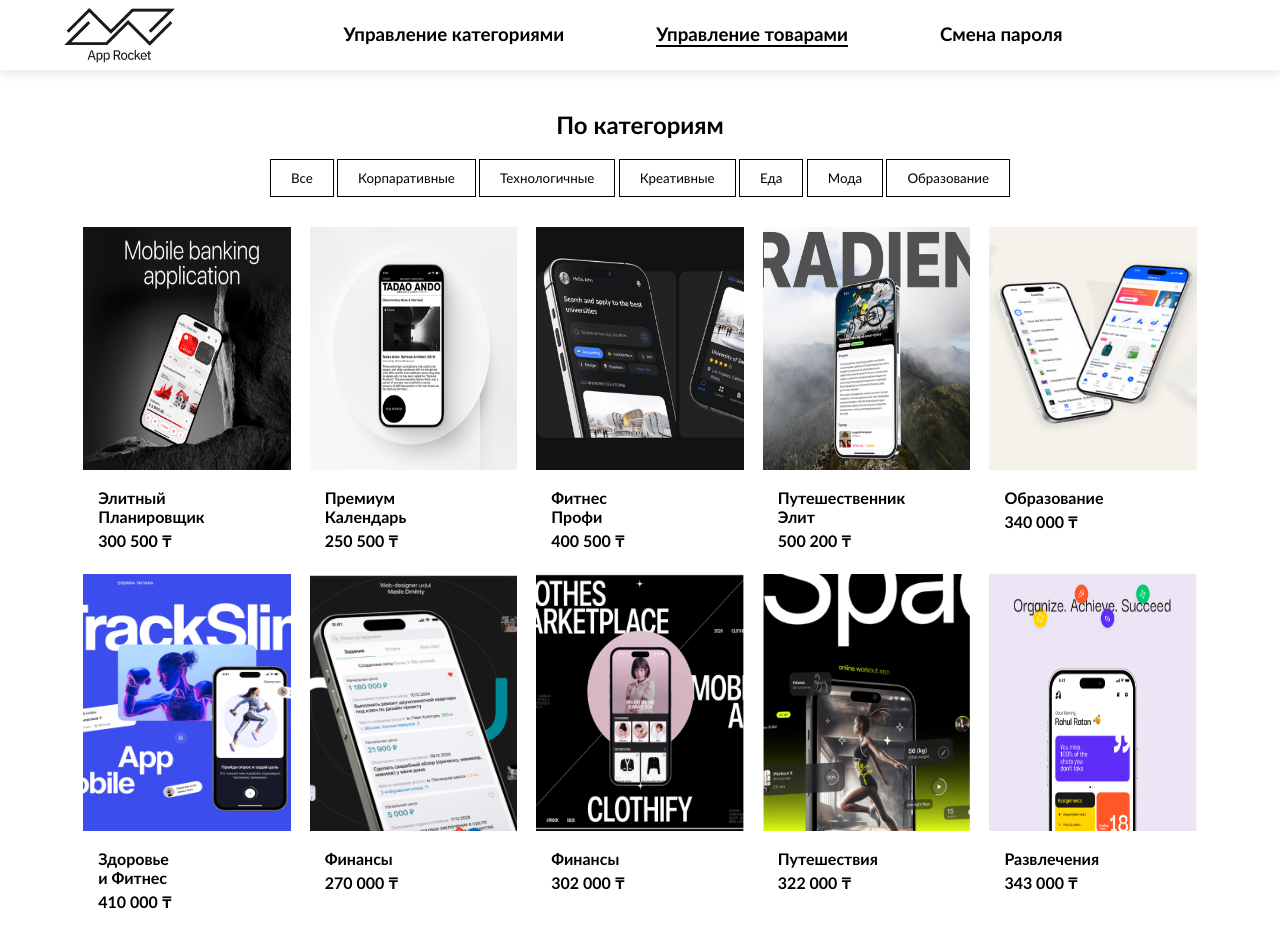
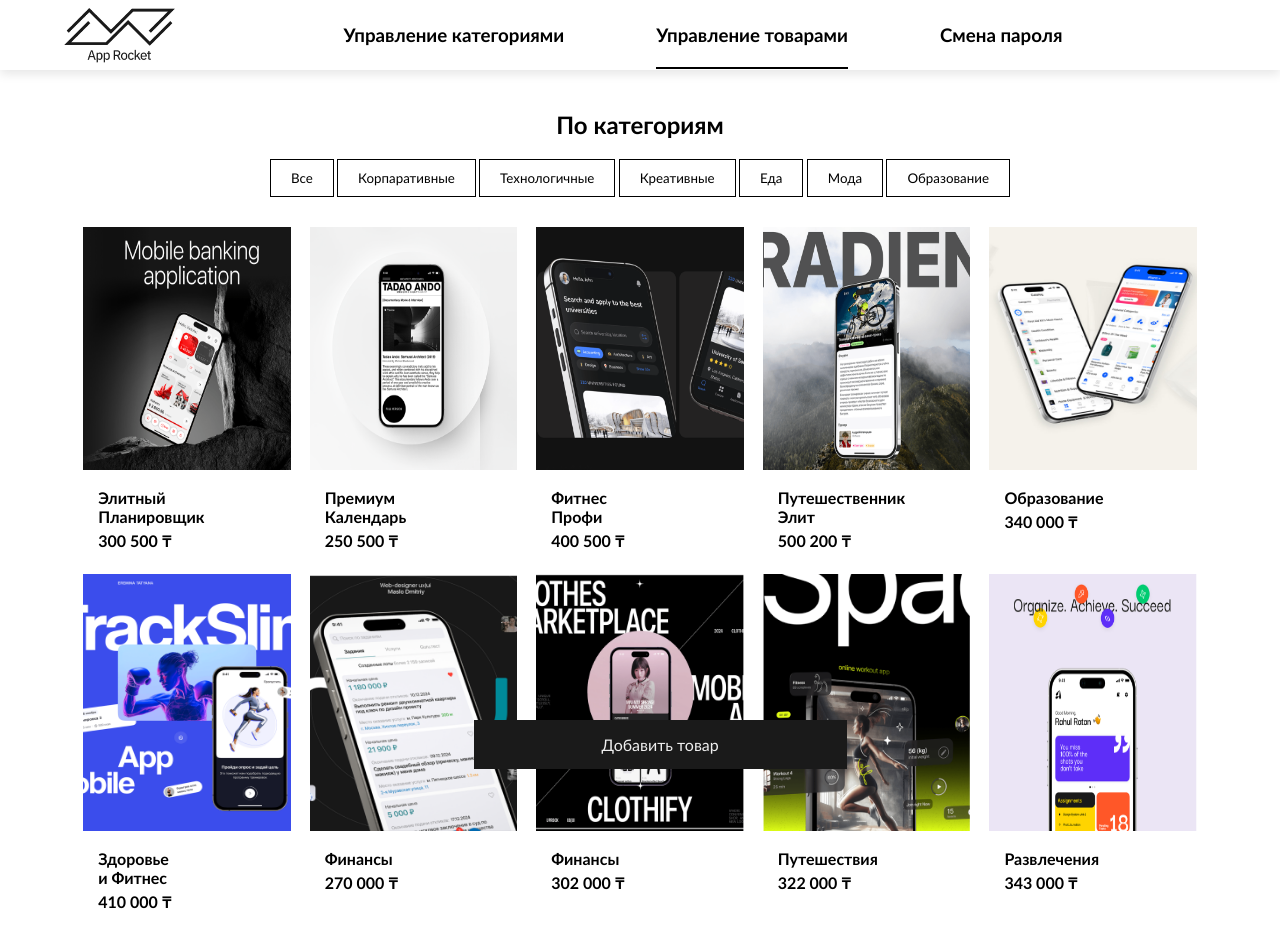
Before and after one commit to Elman2055/rocket-app, a React (Vite) app: page /admin/products in a window 1280 px wide. Built offline with nearby package versions, Linux system fonts and the light colour scheme.

Commit message:
create: admin pages

```diff
--- a/src/App.jsx
+++ b/src/App.jsx
@@ -17,6 +17,7 @@ import AdminLoginContainer from "./containers/adminLoginContainer/AdminLoginCont
 import AdminLayot from "./components/adminLayot/AdminLayot";
 import AdminCategoriesContainer from "./containers/adminCategoriesContainer/AdminCategoriesContainer";
 import AdminProductsContainer from "./containers/adminProductsContainer/AdminProductsContainer";
+import ChangePasswordAdminContainer from "./containers/changePasswordAdminConainer/ChangePasswordAdminContainer";
 import { Provider } from "react-redux";
 import { store } from "./store";
 
@@ -44,7 +45,8 @@ const App = () => {
 
           <Route path="/admin" element={<AdminLayot />}>
             <Route path="categories" element={<AdminCategoriesContainer />} />
-            <Route path="products" element={<AdminProductsContainer/>}/>
+            <Route path="products" element={<AdminProductsContainer />} />
+            <Route path="password"element={<ChangePasswordAdminContainer/>}/>
           </Route>
         </Routes>
       </BrowserRouter>
--- a/src/components/adminLayot/AdminLayot.css
+++ b/src/components/adminLayot/AdminLayot.css
@@ -27,11 +27,17 @@
   text-decoration: none;
   color: black;
   font-weight: normal;
+  position: relative;
 }
 
-.navigationAdmin .activeLink {
-  border-bottom: 2px solid black;
-  font-weight: bold;
+.navigationAdmin .activeLink::after {
+  content: "";
+  position: absolute;
+  bottom: -103%;
+  left: 0;
+  width: 100%;
+  height: 1.5px;
+  background-color: black;
 }
 
 @media (min-width: 1024px) and (max-width: 1286px) {
--- a/src/components/adminProducts/AdminProducts.css
+++ b/src/components/adminProducts/AdminProducts.css
@@ -37,6 +37,7 @@ h2 {
 }
 
 .product-card {
+  cursor: pointer;
   width: 18%;
   overflow: hidden;
   text-align: left;
@@ -70,6 +71,18 @@ h2 {
   font-size: 16px;
   font-weight: bold;
   color: #000;
+}
+
+.addProductAdmin {
+  position: fixed;
+  top: 90%;
+  left: 37%;
+  font-size: 16px;
+  cursor: pointer;
+  border: none;
+  background-color: #1a1a1a;
+  color: #efefef;
+  padding: 15px 10%;
 }
 
 @media (min-width: 1024px) and (max-width: 1286px) {
--- a/src/components/adminProducts/AdminProducts.jsx
+++ b/src/components/adminProducts/AdminProducts.jsx
@@ -1,91 +1,22 @@
-import React, { useState } from "react";
-import { useAppSelector } from "../../store";
-import banckingApp from "../../../public/banckingApp.png";
-import calendarApp from "../../../public/calendarApp.png";
+import React from "react";
 import "./AdminProducts.css";
 
-const AdminProducts = () => {
-  const [activeCategory, setActiveCategory] = useState(null);
-
-  const {
-    products: { products },
-  } = useAppSelector((state) => state);
-
-  const categories = [
-    "Все",
-    "Корпаративные",
-    "Технологичные",
-    "Креативные",
-    "Еда",
-    "Мода",
-    "Образование",
-  ];
-
-  const handleCategoryClick = (category) => {
-    setActiveCategory(category);
-  };
-
-  const [selectedDiscount, setSelectedDiscount] = useState(null);
-  const [images, setImages] = useState([banckingApp, calendarApp]);
-
-  const handleFileChange = (event) => {
-    const files = Array.from(event.target.files);
-    setImages(files.map((file) => URL.createObjectURL(file)));
-  };
-
-  const handleDiscountClick = (value) => {
-    setSelectedDiscount(value);
-  };
-
+const AdminProducts = ({
+  activeCategory,
+  categories,
+  products,
+  showProductForm,
+  selectedProduct,
+  selectedDiscount,
+  images,
+  onCategoryClick,
+  onFileChange,
+  onDiscountClick,
+  onAddProductClick,
+  onProductClick,
+}) => {
+  if (showProductForm) {
     return (
-    <div className="categoriesContainerAdmin">
-      <h2 style={{ marginTop: "40px" }}>По категориям</h2>
-      <div className="categoriesAdminProd">
-        {categories.map((category, index) => (
-          <button
-            key={index}
-            className={`category-btn ${
-              activeCategory === category ? "active" : ""
-            }`}
-            onClick={() => handleCategoryClick(category)}
-          >
-            {category}
-          </button>
-        ))}
-      </div>
-      <div className="products">
-        {products.map((product) => (
-          <div key={product.id} className="product-card">
-            <img
-              src={product.image}
-              alt={product.title}
-              style={{ height: "70%" }}
-            />
-            <div className="product-info">
-              <div className="product-title">
-                <h4 style={{ width: "80px" }}>{product.title}</h4>
-              </div>
-              <p className="product-price">{product.price}</p>
-            </div>
-          </div>
-        ))}
-      </div>
-    </div>
-  );
-};
-
-export default AdminProducts;
-
-/*
-
-
-
-
-
-
-
-
-
       <div className="containerAddProduct">
         <div className="column">
           <p className="titleAdmin">Изображение</p>
@@ -94,7 +25,7 @@ export default AdminProducts;
               type="file"
               id="file-input"
               className="file-input"
-            onChange={handleFileChange}
+              onChange={onFileChange}
               multiple
             />
             <label htmlFor="file-input" className="upload-btn">
@@ -116,13 +47,23 @@ export default AdminProducts;
         <div className="column">
           <div className="input-group">
             <p className="titleAdmin">Заголовок</p>
-          <input type="text" id="title" className="input-field" />
+            <input
+              type="text"
+              id="title"
+              className="input-field"
+              defaultValue={selectedProduct ? selectedProduct.title : ""}
+            />
           </div>
           <div className="input-group">
             <label htmlFor="price" className="titleAdmin">
               Цена
             </label>
-          <input type="text" id="price" className="input-field" />
+            <input
+              type="text"
+              id="price"
+              className="input-field"
+              defaultValue={selectedProduct ? selectedProduct.price : ""}
+            />
           </div>
           <div className="discount-group">
             <p className="titleAdmin">Скидка</p>
@@ -133,7 +74,7 @@ export default AdminProducts;
                   className={`discount-btn ${
                     selectedDiscount === discount ? "active" : ""
                   }`}
-                onClick={() => handleDiscountClick(discount)}
+                  onClick={() => onDiscountClick(discount)}
                 >
                   {discount}%
                 </button>
@@ -148,9 +89,61 @@ export default AdminProducts;
               id="description"
               className="input-field description-field"
               rows={13}
+              defaultValue={
+                selectedProduct
+                  ? "Lorem ipsum dolor sit amet consectetur. Dui mauris leo sit morbi. Morbi massa eget fames viverra. Ante parturientlaoreet eu eget condimentum feugiat. Vivamus risus donec nuncfermentum egestas tellus."
+                  : ""
+              }
             />
           </div>
           <button className="save-btn">Сохранить</button>
         </div>
       </div>
-*/
+    );
+  }
+
+  return (
+    <div className="categoriesContainerAdmin">
+      <h2 style={{ marginTop: "40px" }}>По категориям</h2>
+      <div className="categoriesAdminProd">
+        {categories.map((category, index) => (
+          <button
+            key={index}
+            className={`category-btn ${
+              activeCategory === category ? "active" : ""
+            }`}
+            onClick={() => onCategoryClick(category)}
+          >
+            {category}
+          </button>
+        ))}
+      </div>
+      <div className="products">
+        {products.map((product) => (
+          <div
+            key={product.id}
+            className="product-card"
+            onClick={() => onProductClick(product)}
+          >
+            <img
+              src={product.image}
+              alt={product.title}
+              style={{ height: "70%" }}
+            />
+            <div className="product-info">
+              <div className="product-title">
+                <h4 style={{ width: "80px" }}>{product.title}</h4>
+              </div>
+              <p className="product-price">{product.price}</p>
+            </div>
+          </div>
+        ))}
+      </div>
+      <button className="addProductAdmin" onClick={onAddProductClick}>
+        Добавить товар
+      </button>
+    </div>
+  );
+};
+
+export default AdminProducts;
--- /dev/null
+++ b/src/components/changePasswordAdmin/ChangePasswordAdmin.css
@@ -0,0 +1,32 @@
+.changeContainer {
+  height: 80vh;
+  width: 100%;
+  display: flex;
+  justify-content: center;
+  align-items: center;
+}
+
+.changeForm {
+  width: 350px;
+  display: flex;
+  flex-direction: column;
+  text-align: center;
+}
+
+.changeForm > div > input {
+  height: 40px;
+  width: 350px;
+  margin-bottom: 10px;
+  border: none;
+  background-color: #f0f0f0;
+}
+
+.changeForm > div > p {
+  text-align: left;
+  margin-bottom: 10px;
+}
+
+.saveChangesBtn {
+  height: 40px;
+  margin-top: 30px;
+}
--- /dev/null
+++ b/src/components/changePasswordAdmin/ChangePasswordAdmin.jsx
@@ -0,0 +1,23 @@
+import "./ChangePasswordAdmin.css";
+
+const ChangePasswordAdmin = () => {
+  return (
+    <div className="changeContainer">
+      <div className="changeForm">
+        <h2 style={{marginBottom: "40px"}}>Смена данных</h2>
+        <div>
+          <p>Новый логин</p>
+          <input type="text" />
+        </div>
+
+        <div>
+          <p>Новый пароль</p>
+          <input type="text" />
+        </div>
+        <button className="saveChangesBtn">Сохранить</button>
+      </div>
+    </div>
+  );
+};
+
+export default ChangePasswordAdmin;
--- a/src/containers/adminProductsContainer/AdminProductsContainer.jsx
+++ b/src/containers/adminProductsContainer/AdminProductsContainer.jsx
@@ -1,8 +1,70 @@
+import React, { useState } from "react";
+import { useAppSelector } from "../../store";
 import AdminProducts from "../../components/adminProducts/AdminProducts";
-import "./AdminProductsContainer.css";
+import banckingApp from "../../../public/banckingApp.png";
+import calendarApp from "../../../public/calendarApp.png";
 
 const AdminProductsContainer = () => {
-  return <AdminProducts />;
+  const [activeCategory, setActiveCategory] = useState(null);
+  const [showProductForm, setShowProductForm] = useState(false);
+  const [selectedProduct, setSelectedProduct] = useState(null);
+  const [selectedDiscount, setSelectedDiscount] = useState(null);
+  const [images, setImages] = useState([banckingApp, calendarApp]);
+
+  const {
+    products: { products },
+  } = useAppSelector((state) => state);
+
+  const categories = [
+    "Все",
+    "Корпаративные",
+    "Технологичные",
+    "Креативные",
+    "Еда",
+    "Мода",
+    "Образование",
+  ];
+
+  const handleCategoryClick = (category) => {
+    setActiveCategory(category);
+  };
+
+  const handleFileChange = (event) => {
+    const files = Array.from(event.target.files);
+    setImages(files.map((file) => URL.createObjectURL(file)));
+  };
+
+  const handleDiscountClick = (value) => {
+    setSelectedDiscount(value);
+  };
+
+  const handleAddProductClick = () => {
+    setShowProductForm(true);
+    setSelectedProduct(null);
+  };
+
+  const handleProductClick = (product) => {
+    setShowProductForm(true);
+    setSelectedProduct(product);
+    setSelectedDiscount(product.beforPrice ? 10 : null);
+  };
+
+  return (
+    <AdminProducts
+      activeCategory={activeCategory}
+      categories={categories}
+      products={products}
+      showProductForm={showProductForm}
+      selectedProduct={selectedProduct}
+      selectedDiscount={selectedDiscount}
+      images={images}
+      onCategoryClick={handleCategoryClick}
+      onFileChange={handleFileChange}
+      onDiscountClick={handleDiscountClick}
+      onAddProductClick={handleAddProductClick}
+      onProductClick={handleProductClick}
+    />
+  );
 };
 
 export default AdminProductsContainer;
--- /dev/null
+++ b/src/containers/changePasswordAdminConainer/ChangePasswordAdminContainer.jsx
@@ -0,0 +1,8 @@
+import ChangePasswordAdmin from "../../components/changePasswordAdmin/ChangePasswordAdmin";
+import "./ChangePasswordAdminContainer.css";
+
+const ChangePasswordAdminContainer = () => {
+  return <ChangePasswordAdmin />;
+};
+
+export default ChangePasswordAdminContainer;
```
Also changed, not shown: src/containers/changePasswordAdminConainer/ChangePasswordAdminContainer.css (added). Lines whose indentation alone changed are shown as unchanged.
